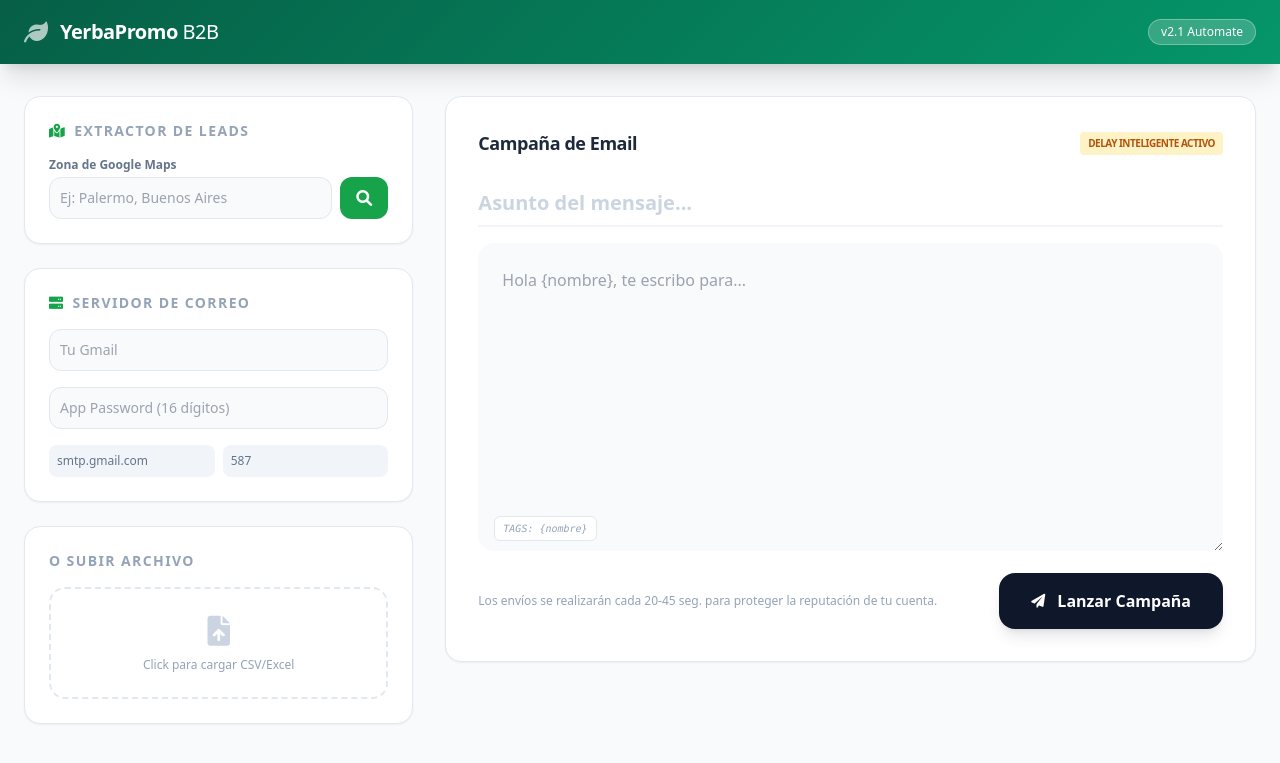
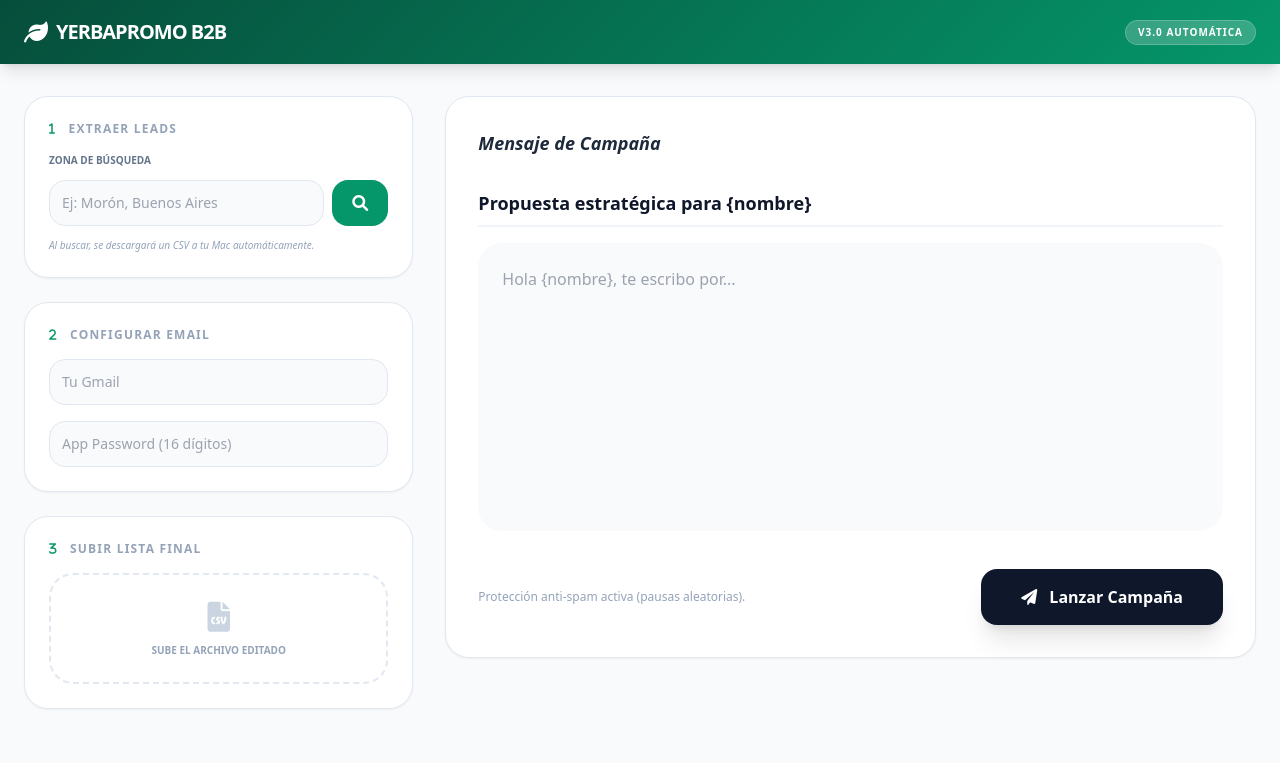
Before and after one commit to Ssteier2016/automatizacion, a Flask app: page / in a window 1280 px wide. Shown: the top 763 px of the page. Run offline with Flask 3, Linux system fonts and the light colour scheme; parts of the project's set-up code (start-up, migrations or seed data) failed here and were passed over; some libraries are stand-ins or nearby versions.

Commit message:
Update index.html

```diff
--- a/templates/index.html
+++ b/templates/index.html
@@ -7,150 +7,130 @@
     <script src="https://cdn.tailwindcss.com"></script>
     <link href="https://cdnjs.cloudflare.com/ajax/libs/font-awesome/6.0.0/css/all.min.css" rel="stylesheet">
     <style>
-        .gradient-bg { background: linear-gradient(135deg, #065f46 0%, #059669 100%); }
-        ::-webkit-scrollbar { width: 8px; }
-        ::-webkit-scrollbar-track { background: #1f2937; }
-        ::-webkit-scrollbar-thumb { background: #4b5563; border-radius: 4px; }
+        .brand-gradient { background: linear-gradient(135deg, #064e3b 0%, #059669 100%); }
+        .log-box::-webkit-scrollbar { width: 4px; }
+        .log-box::-webkit-scrollbar-thumb { background: #334155; border-radius: 10px; }
     </style>
 </head>
-<body class="bg-slate-50 text-slate-800 font-sans">
+<body class="bg-slate-50 text-slate-900 font-sans">
 
-    <nav class="gradient-bg text-white shadow-xl">
-        <div class="container mx-auto px-6 py-4 flex justify-between items-center">
-            <div class="flex items-center gap-3">
-                <i class="fa-solid fa-leaf text-2xl animate-pulse"></i>
-                <span class="font-bold text-xl tracking-tight">YerbaPromo <span class="font-light">B2B</span></span>
+    <nav class="brand-gradient text-white py-4 shadow-lg">
+        <div class="container mx-auto px-6 flex justify-between items-center">
+            <div class="flex items-center gap-2">
+                <i class="fa-solid fa-leaf text-2xl"></i>
+                <h1 class="font-black text-xl tracking-tighter uppercase">YerbaPromo B2B</h1>
             </div>
-            <div class="flex items-center gap-4">
-                <span class="text-xs bg-white/20 px-3 py-1 rounded-full border border-white/30">v2.1 Automate</span>
+            <div class="text-[10px] bg-white/20 px-3 py-1 rounded-full border border-white/20 font-bold uppercase tracking-widest">
+                v3.0 Automática
             </div>
         </div>
     </nav>
 
-    <div class="container mx-auto px-6 py-8">
-        <div class="grid grid-cols-1 lg:grid-cols-3 gap-8">
+    <main class="container mx-auto px-6 py-8">
+        <div class="grid grid-cols-1 lg:grid-cols-12 gap-8">
 
-            <!-- Columna Izquierda -->
-            <div class="space-y-6">
+            <!-- Columna Lateral -->
+            <aside class="lg:col-span-4 space-y-6">
 
-                <!-- Búsqueda por Zona -->
-                <div class="bg-white p-6 rounded-2xl shadow-sm border border-slate-200">
-                    <h2 class="text-sm font-bold text-slate-400 uppercase tracking-widest mb-4 flex items-center">
-                        <i class="fa-solid fa-map-location-dot mr-2 text-green-600"></i> Extractor de Leads
-                    </h2>
+                <!-- PASO 1: BÚSQUEDA -->
+                <div class="bg-white p-6 rounded-3xl shadow-sm border border-slate-200">
+                    <h3 class="text-xs font-bold text-slate-400 uppercase tracking-widest mb-4">
+                        <i class="fa-solid fa-1 mr-2 text-emerald-600"></i> Extraer Leads
+                    </h3>
                     <div class="space-y-3">
-                        <div>
-                            <label class="block text-xs font-semibold text-slate-500 mb-1">Zona de Google Maps</label>
-                            <div class="flex gap-2">
-                                <input type="text" id="zonaBusqueda" placeholder="Ej: Palermo, Buenos Aires" class="flex-1 p-2.5 bg-slate-50 border border-slate-200 rounded-xl focus:ring-2 focus:ring-green-500 outline-none text-sm">
-                                <button onclick="buscarEnMaps()" id="btnBuscar" class="bg-green-600 text-white px-4 rounded-xl hover:bg-green-700 transition">
-                                    <i class="fa-solid fa-magnifying-glass"></i>
-                                </button>
-                            </div>
+                        <label class="block text-[10px] font-bold text-slate-500 uppercase">Zona de búsqueda</label>
+                        <div class="flex gap-2">
+                            <input type="text" id="zonaBusqueda" placeholder="Ej: Morón, Buenos Aires"
+                                class="flex-1 p-3 bg-slate-50 border border-slate-200 rounded-2xl text-sm outline-none focus:ring-2 focus:ring-emerald-500">
+                            <button onclick="buscarEnMaps()" id="btnBuscar"
+                                class="bg-emerald-600 text-white px-5 rounded-2xl hover:bg-emerald-700 transition">
+                                <i class="fa-solid fa-magnifying-glass"></i>
+                            </button>
                         </div>
+                        <p class="text-[10px] text-slate-400 italic">Al buscar, se descargará un CSV a tu Mac automáticamente.</p>
                     </div>
                 </div>
 
-                <!-- Configuración SMTP -->
-                <div class="bg-white p-6 rounded-2xl shadow-sm border border-slate-200">
-                    <h2 class="text-sm font-bold text-slate-400 uppercase tracking-widest mb-4 flex items-center">
-                        <i class="fa-solid fa-server mr-2 text-green-600"></i> Servidor de Correo
-                    </h2>
+                <!-- PASO 2: CREDENCIALES -->
+                <div class="bg-white p-6 rounded-3xl shadow-sm border border-slate-200">
+                    <h3 class="text-xs font-bold text-slate-400 uppercase tracking-widest mb-4">
+                        <i class="fa-solid fa-2 mr-2 text-emerald-600"></i> Configurar Email
+                    </h3>
                     <div class="space-y-4">
-                        <div>
-                            <input type="email" id="email_user" placeholder="Tu Gmail" class="w-full p-2.5 bg-slate-50 border border-slate-200 rounded-xl text-sm outline-none focus:ring-2 focus:ring-green-500">
-                        </div>
-                        <div>
-                            <input type="password" id="email_pass" placeholder="App Password (16 dígitos)" class="w-full p-2.5 bg-slate-50 border border-slate-200 rounded-xl text-sm outline-none focus:ring-2 focus:ring-green-500">
-                        </div>
-                        <div class="grid grid-cols-2 gap-2">
-                            <input type="text" id="smtp_host" value="smtp.gmail.com" class="p-2 bg-slate-100 rounded-lg text-xs border-none text-slate-500" readonly>
-                            <input type="number" id="smtp_port" value="587" class="p-2 bg-slate-100 rounded-lg text-xs border-none text-slate-500" readonly>
-                        </div>
+                        <input type="email" id="email_user" placeholder="Tu Gmail" class="w-full p-3 bg-slate-50 border border-slate-200 rounded-2xl text-sm outline-none focus:ring-2 focus:ring-emerald-500">
+                        <input type="password" id="email_pass" placeholder="App Password (16 dígitos)" class="w-full p-3 bg-slate-50 border border-slate-200 rounded-2xl text-sm outline-none focus:ring-2 focus:ring-emerald-500">
                     </div>
                 </div>
 
-                <!-- Carga Manual -->
-                <div class="bg-white p-6 rounded-2xl shadow-sm border border-slate-200">
-                    <h2 class="text-sm font-bold text-slate-400 uppercase tracking-widest mb-4">O subir archivo</h2>
-                    <div class="border-2 border-dashed border-slate-200 rounded-2xl p-6 text-center hover:border-green-400 transition cursor-pointer relative group">
+                <!-- PASO 3: SUBIDA -->
+                <div class="bg-white p-6 rounded-3xl shadow-sm border border-slate-200">
+                    <h3 class="text-xs font-bold text-slate-400 uppercase tracking-widest mb-4">
+                        <i class="fa-solid fa-3 mr-2 text-emerald-600"></i> Subir Lista Final
+                    </h3>
+                    <div class="relative border-2 border-dashed border-slate-200 rounded-3xl p-6 text-center hover:border-emerald-500 transition cursor-pointer group">
                         <input type="file" id="csvFile" accept=".csv, .xlsx" class="absolute inset-0 w-full h-full opacity-0 cursor-pointer">
-                        <i class="fa-solid fa-file-arrow-up text-3xl text-slate-300 group-hover:text-green-500 transition mb-2"></i>
-                        <p class="text-xs text-slate-400 font-medium">Click para cargar CSV/Excel</p>
+                        <i class="fa-solid fa-file-csv text-3xl text-slate-300 group-hover:text-emerald-500 mb-2"></i>
+                        <p class="text-[10px] font-bold text-slate-400 uppercase">Sube el archivo editado</p>
                     </div>
-                    <div id="fileInfo" class="hidden mt-4 bg-green-50 p-4 rounded-xl border border-green-100">
-                        <div class="flex items-center justify-between">
-                            <div>
-                                <p class="text-xs font-bold text-green-800" id="fileName">archivo.csv</p>
-                                <p class="text-[10px] text-green-600 uppercase font-bold" id="rowCount">0 contactos</p>
-                            </div>
-                            <i class="fa-solid fa-circle-check text-green-500"></i>
+                    <div id="fileInfo" class="hidden mt-4 bg-emerald-600 text-white p-4 rounded-2xl flex items-center justify-between">
+                        <div class="overflow-hidden">
+                            <p class="text-xs font-bold truncate" id="fileName">archivo.csv</p>
+                            <p class="text-[10px] opacity-70" id="rowCount">0 filas</p>
                         </div>
+                        <i class="fa-solid fa-check-circle"></i>
                         <input type="hidden" id="serverFilePath">
                     </div>
                 </div>
-            </div>
+            </aside>
 
-            <!-- Columna Derecha -->
-            <div class="lg:col-span-2 space-y-6">
+            <!-- Columna de Campaña -->
+            <section class="lg:col-span-8 space-y-6">
 
-                <!-- Redactor -->
-                <div class="bg-white p-8 rounded-2xl shadow-sm border border-slate-200">
-                    <div class="flex justify-between items-center mb-6">
-                        <h2 class="text-lg font-bold text-slate-800 tracking-tight">Campaña de Email</h2>
-                        <span class="text-[10px] bg-amber-100 text-amber-700 px-2 py-1 rounded font-bold uppercase tracking-tighter">Delay Inteligente Activo</span>
-                    </div>
-
+                <!-- REDACCIÓN -->
+                <div class="bg-white p-8 rounded-3xl shadow-sm border border-slate-200">
+                    <h2 class="text-lg font-bold text-slate-800 mb-6 italic">Mensaje de Campaña</h2>
                     <div class="space-y-4">
-                        <input type="text" id="subject" class="w-full text-xl font-bold border-b-2 border-slate-100 py-2 outline-none focus:border-green-500 transition placeholder:text-slate-300" placeholder="Asunto del mensaje...">
+                        <input type="text" id="subject" value="Propuesta estratégica para {nombre}"
+                            class="w-full text-lg font-bold py-2 border-b-2 border-slate-100 focus:border-emerald-500 outline-none transition">
 
                         <div class="relative">
-                            <textarea id="body" rows="10" class="w-full p-6 bg-slate-50 rounded-2xl border-none focus:ring-2 focus:ring-green-500 outline-none text-slate-700 leading-relaxed" placeholder="Hola {nombre}, te escribo para..."></textarea>
-                            <div class="absolute bottom-4 left-4 flex gap-2">
-                                <span class="text-[10px] bg-white border border-slate-200 px-2 py-1 rounded-md text-slate-400 font-mono italic">TAGS: {nombre}</span>
-                            </div>
+                            <textarea id="body" rows="10"
+                                class="w-full p-6 bg-slate-50 rounded-3xl border-none focus:ring-2 focus:ring-emerald-500 outline-none text-slate-700 resize-none"
+                                placeholder="Hola {nombre}, te escribo por..."></textarea>
                         </div>
 
-                        <div class="flex justify-between items-center">
-                            <p class="text-xs text-slate-400 w-2/3">Los envíos se realizarán cada 20-45 seg. para proteger la reputación de tu cuenta.</p>
-                            <button onclick="startCampaign()" id="sendBtn" class="bg-slate-900 text-white px-8 py-4 rounded-2xl hover:bg-black transition-all shadow-lg hover:shadow-xl flex items-center gap-3 font-bold disabled:opacity-30">
-                                <i class="fa-solid fa-paper-plane text-sm"></i> Lanzar Campaña
+                        <div class="flex justify-between items-center pt-4">
+                            <p class="text-xs text-slate-400">Protección anti-spam activa (pausas aleatorias).</p>
+                            <button onclick="startCampaign()" id="sendBtn"
+                                class="bg-slate-900 text-white px-10 py-4 rounded-2xl hover:bg-black transition-all shadow-xl font-bold flex items-center gap-3">
+                                <i class="fa-solid fa-paper-plane"></i> Lanzar Campaña
                             </button>
                         </div>
                     </div>
                 </div>
 
-                <!-- Consola -->
-                <div id="consoleArea" class="hidden bg-slate-900 rounded-2xl overflow-hidden shadow-2xl border border-slate-800">
-                    <div class="bg-slate-800 px-6 py-3 flex justify-between items-center">
-                        <div class="flex items-center gap-2">
-                            <div class="w-3 h-3 bg-red-500 rounded-full"></div>
-                            <div class="w-3 h-3 bg-amber-500 rounded-full"></div>
-                            <div class="w-3 h-3 bg-green-500 rounded-full"></div>
-                            <span class="ml-4 text-[10px] font-bold text-slate-400 uppercase tracking-widest">Live Terminal Output</span>
-                        </div>
-                        <span id="progressText" class="text-green-400 font-mono font-bold text-sm">0%</span>
+                <!-- TERMINAL LOGS -->
+                <div id="consoleArea" class="hidden bg-slate-950 rounded-3xl overflow-hidden shadow-2xl border border-slate-800">
+                    <div class="bg-slate-900/50 px-6 py-3 flex justify-between items-center border-b border-white/5">
+                        <span class="text-[10px] font-bold text-slate-500 uppercase tracking-widest">Live Monitor</span>
+                        <span id="progressText" class="text-emerald-400 font-mono font-bold text-sm">0%</span>
                     </div>
-
-                    <div class="p-1 bg-slate-700 h-1">
-                        <div id="progressBar" class="bg-green-500 h-full transition-all duration-500" style="width: 0%"></div>
+                    <div class="bg-slate-800 h-1">
+                        <div id="progressBar" class="bg-emerald-500 h-full transition-all duration-700" style="width: 0%"></div>
                     </div>
-
-                    <div id="logs" class="p-6 h-80 overflow-y-auto text-slate-300">
+                    <div id="logs" class="p-6 h-72 overflow-y-auto text-slate-400 font-mono text-[11px] log-box">
                         <!-- Logs dinámicos -->
                     </div>
                 </div>
-
-            </div>
+            </section>
         </div>
-    </div>
+    </main>
 
     <script>
         async function buscarEnMaps() {
             const zona = document.getElementById('zonaBusqueda').value;
             const btn = document.getElementById('btnBuscar');
-
-            if(!zona) return alert("Ingresa una zona (ej: Buenos Aires)");
+            if(!zona) return alert("Ingresa una zona.");
 
             btn.disabled = true;
             btn.innerHTML = '<i class="fa-solid fa-spinner fa-spin"></i>';
@@ -162,18 +142,19 @@
                     body: JSON.stringify({zona: zona})
                 });
                 const data = await res.json();
+                if(data.error) throw new Error(data.error);
 
-                if(data.error) throw new Error(data.error);
+                // ACCIÓN CLAVE: Falla la redirección al endpoint de descarga
+                window.location.href = '/download/' + data.filename;
 
                 document.getElementById('fileInfo').classList.remove('hidden');
                 document.getElementById('fileName').textContent = data.filename;
-                document.getElementById('rowCount').textContent = `${data.total_rows} dietéticas encontradas`;
+                document.getElementById('rowCount').textContent = `${data.total_rows} registros`;
                 document.getElementById('serverFilePath').value = data.filepath;
 
-                alert("Búsqueda exitosa. Recuerda completar los emails en el archivo generado.");
-            } catch(e) {
-                alert("Error: " + e.message);
-            } finally {
+                alert("¡Búsqueda lista! Revisa tu carpeta de Descargas.");
+            } catch(e) { alert("Error: " + e.message); }
+            finally {
                 btn.disabled = false;
                 btn.innerHTML = '<i class="fa-solid fa-magnifying-glass"></i>';
             }
@@ -183,15 +164,12 @@
             const file = e.target.files[0];
             const formData = new FormData();
             formData.append('file', file);
-
             try {
                 const res = await fetch('/preview_csv', { method: 'POST', body: formData });
                 const data = await res.json();
                 if(data.error) throw new Error(data.error);
-
                 document.getElementById('fileInfo').classList.remove('hidden');
                 document.getElementById('fileName').textContent = file.name;
-                document.getElementById('rowCount').textContent = `${data.total_rows} contactos detectados`;
                 document.getElementById('serverFilePath').value = data.filepath;
             } catch(e) { alert(e.message); }
         });
@@ -200,13 +178,15 @@
             const filePath = document.getElementById('serverFilePath').value;
             const emailUser = document.getElementById('email_user').value;
             const emailPass = document.getElementById('email_pass').value;
+            if(!filePath || !emailUser || !emailPass) return alert("Completa todos los pasos.");
 
-            if(!filePath || !emailUser || !emailPass) return alert("Completa los datos y carga la lista.");
+            const sendBtn = document.getElementById('sendBtn');
+            const logsDiv = document.getElementById('logs');
+            const progressBar = document.getElementById('progressBar');
 
             document.getElementById('consoleArea').classList.remove('hidden');
-            const sendBtn = document.getElementById('sendBtn');
             sendBtn.disabled = true;
-            sendBtn.innerText = "Enviando...";
+            logsDiv.innerHTML = '<div class="text-white">> Iniciando secuencia...</div>';
 
             const formData = new FormData();
             formData.append('filepath', filePath);
@@ -224,30 +204,28 @@
                 while (true) {
                     const { done, value } = await reader.read();
                     if (done) break;
-
                     const chunk = decoder.decode(value);
                     const lines = chunk.split('\n\n');
-
                     for (const line of lines) {
                         if (!line.startsWith('data: ')) continue;
-                        const data = JSON.parse(line.replace('data: ', '').replace(/'/g, '"'));
-
+                        const cleanJson = line.replace('data: ', '').replace(/'/g, '"');
+                        const data = JSON.parse(cleanJson);
                         if(data.status === 'start') totalEmails = data.total;
                         if(data.progress) {
                             const pct = Math.round((data.progress / totalEmails) * 100);
-                            document.getElementById('progressBar').style.width = `${pct}%`;
+                            progressBar.style.width = `${pct}%`;
                             document.getElementById('progressText').innerText = `${pct}%`;
                             const log = document.createElement('div');
                             log.innerHTML = data.log;
-                            document.getElementById('logs').prepend(log);
+                            logsDiv.prepend(log);
                         }
                         if(data.status === 'finished') {
-                            sendBtn.innerHTML = '<i class="fa-solid fa-check"></i> Campaña Completa';
-                            sendBtn.classList.replace('bg-slate-900', 'bg-green-600');
+                            sendBtn.innerHTML = '<i class="fa-solid fa-check"></i> Finalizado';
+                            sendBtn.classList.replace('bg-slate-900', 'bg-emerald-600');
                         }
                     }
                 }
-            } catch(e) { console.error(e); }
+            } catch(e) { alert("Error de conexión."); }
         }
     </script>
 </body>
```
